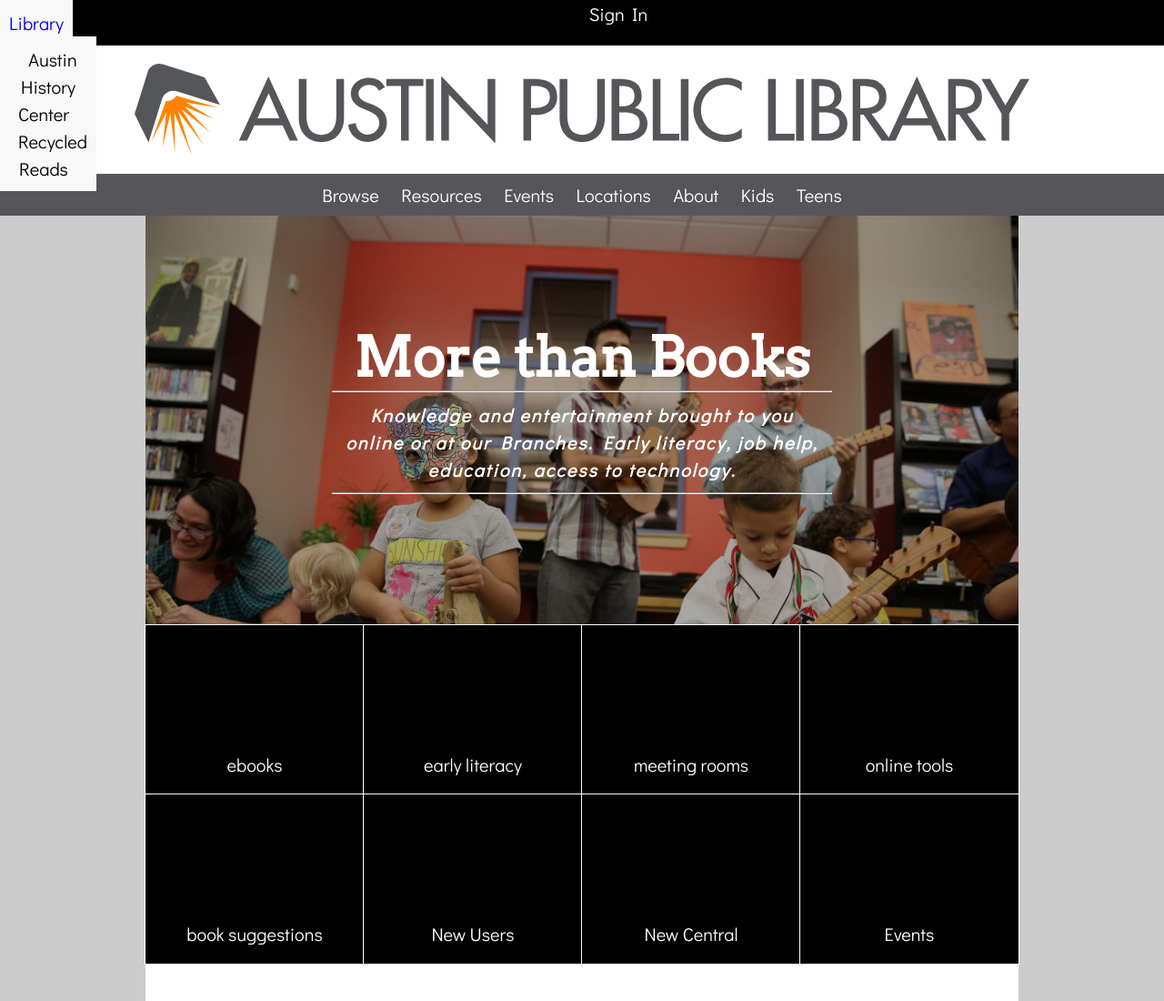
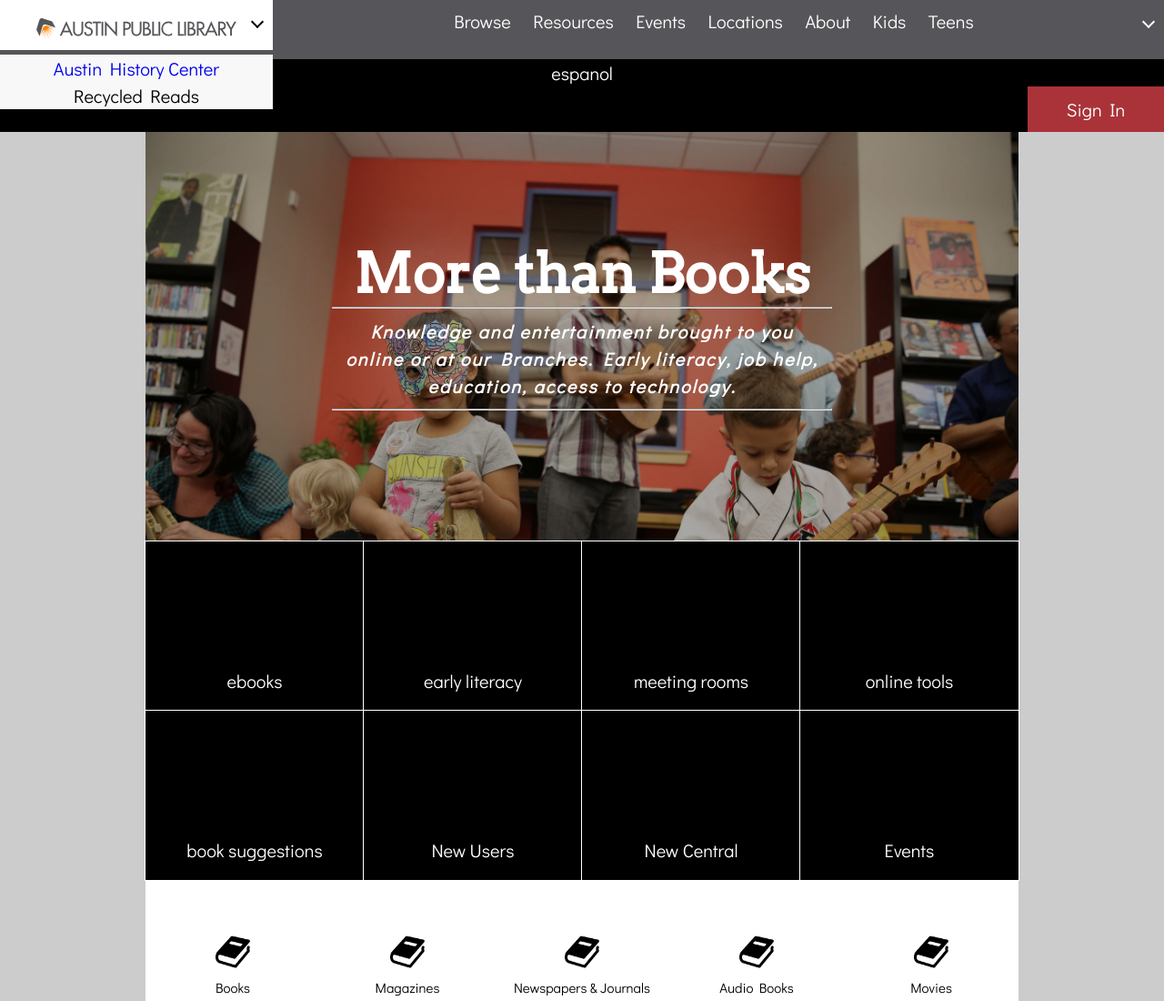
Before and after one commit to savethehumans/savethehumans.github.io, a plain HTML site: page unit_9/index.html in a window 1280 px wide. Shown: the top 1100 px of the page at 91% size. Drawn offline with Linux system fonts and the light colour scheme.

Commit message:
navigation
These things are still quite mixed up, getting a little farther along
though.

```diff
--- a/unit_9/css/style.css
+++ b/unit_9/css/style.css
@@ -57,26 +57,40 @@ nav#top {
 }
 
 ul#brandnavigation {
-	background-color: #f8f8f8;
+	background-color: #fff;
     color: #000;
     float:left;
     list-style: none;
     position:relative;
     padding: .5em 0em;
+    width: 300px;
+    height: 55px;
 }
 
 a.topbrand {
-	padding: 4em;
+	color: #000;
 }
 
 ul#otherbrands {
 	display:none;
+	width: 300px;
 	list-style: none;
 	position: absolute;
 	background-color: #f8f8f8;
     color: #000;
-    padding: .5em;
+}
 
+#brandnavigation::after {
+	transform: rotate(45deg);
+    border-bottom: 2px solid #000;
+    border-right: 2px solid #000;
+    content: '';
+    display: block;
+    height: 8px;
+    position: absolute;
+    right: 12px;
+    top: 19px;
+    width: 8px;
 }
 
 ul#brandnavigation:hover ul#otherbrands {
@@ -85,20 +99,37 @@ ul#brandnavigation:hover ul#otherbrands {
 
 a.navtop {
 	color: #000;
+	padding: 2em 0;
 }
 
 img#logo {
 	width: 80%;
-	display: block;
-	padding: 1em;
-	margin: 0 auto;
+	padding: .5em;
 }
 
-/*nav#utilities {
-	background-color: #E8C66A;
-    border: 1px black solid;
-    padding: 20px;
-}*/
+ul#signon {
+	float:right;
+	background-color: #a93338;
+	padding: .5em 0;
+	width: 150px;
+	list-style: none;
+
+}
+
+#signon::after {
+	transform: rotate(45deg);
+    border-bottom: 2px solid #fff;
+    border-right: 2px solid #fff;
+    content: '';
+    display: block;
+    height: 8px;
+    position: absolute;
+    right: 12px;
+    top: 19px;
+    width: 8px;
+}
+
+
 
 #mobile {
 	display: none;
--- a/unit_9/index.html
+++ b/unit_9/index.html
@@ -12,23 +12,14 @@
 	<header>
 			<nav id="top" class="clearfix">
 				<ul id="brandnavigation">
-					<li><a href="#" class="">Library</a></li>
+					<li><a href="#" class="topbrand"><img src="images/apl_logo.svg"  id="logo"></a></li>
 						<ul id="otherbrands">
-						<li><a href="#" class="navtop">Austin History Center</a></li>
+						<li class="navtop"><a href="#" >Austin History Center</a></li>
 						<li><a href="#" class="navtop">Recycled Reads</a></li>
 						</ul>
 				</ul>
-				<ul>
-					<li>Sign In</li>
-				</ul>
-			</nav>
 
-			<img src="images/apl_logo.svg" id="logo">
-
-			<!-- <nav id="utilities">
-			</nav> -->
-
-			<nav id= "main" class="clearfix">
+				<nav id= "main" class="clearfix">
 				<a href="#" id="mobile">&#9776; Menu</a>
 				<a href="#" class="navmain">Browse</a>
 				<a href="#" class="navmain">Resources</a>
@@ -37,7 +28,16 @@
 				<a href="#" class="navmain">About</a>
 				<a href="#" class="navmain">Kids</a>
 				<a href="#" class="navmain">Teens</a>
+				</nav>
+				<ul>
+				<li>espanol</li>
+				</ul>
+				<ul id="signon">
+					<li>Sign In</li>
+				</ul>
 			</nav>
+
+
 
 	</header>
 	<div class="wrapper">
```
